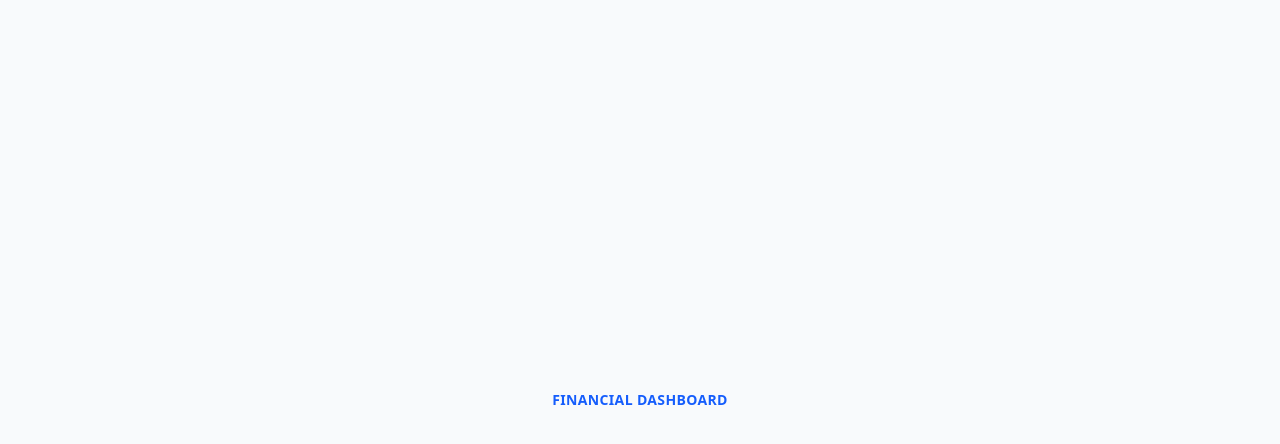
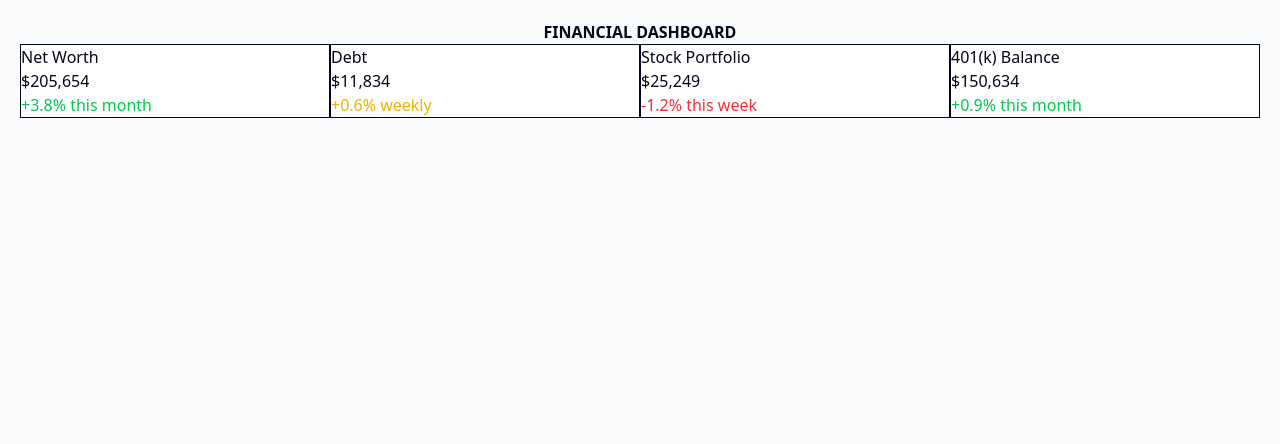
Before and after one commit to Austin-Tillotson/financial-app-project, a Next.js app: page / in a window 1280 px wide. Shown: the top 444 px of the page. Built offline with nearby package versions, Linux system fonts and the light colour scheme.

Commit message:
implemented info cards

```diff
--- a/src/app/page.tsx
+++ b/src/app/page.tsx
@@ -1,13 +1,28 @@
+import { InfoCard } from "@/components/dashboard/InfoCard";
+import { infoCards } from "@/data/dashboard";
+
 export default function Home() {
   return (
-    <main className="min-h-screen bg-slate-50 text-slate-950">
-      <section className="mx-auto flex min-h-screen max-w-7xl items-center justify-center px-6">
+    <main className="bg-slate-50 text-slate-950 px-5 py-5">
+      <section className="mx-auto flex max-w-7xl items-center justify-center">
         <div className="text-center">
-          <p className="text-sm font-semibold uppercase tracking-wide text-blue-600">
+          <p className="font-semibold uppercase">
             Financial Dashboard
           </p>
         </div>
       </section>
+
+      <section className="grid md:grid-cols-2 xl:grid-cols-4">
+        {infoCards.map((card) => (
+          <InfoCard
+            key={card.label}
+            label={card.label}
+            value={card.value}
+            change={card.change}
+            trend={card.trend}
+          />
+        ))}
+      </section>
     </main>
   );
 }
--- /dev/null
+++ b/src/components/dashboard/InfoCard.tsx
@@ -0,0 +1,31 @@
+import type { Trend } from "@/data/dashboard";
+import Card from "../ui/Card";
+
+type InfoCardProps = {
+  label: string;
+  value: string;
+  change: string;
+  trend: Trend;
+};
+
+const trendStyles = {
+  positive: "text-green-500",
+  negative: "text-red-500",
+  neutral: "text-yellow-500",
+};
+
+export function InfoCard({ label, value, change, trend }: InfoCardProps) {
+  return (
+    <Card>
+      <p className="">{label}</p>
+
+      <p className="">
+        {value}
+      </p>
+
+      <p className={`${trendStyles[trend]}`}>
+        {change}
+      </p>
+    </Card>
+  );
+}
--- /dev/null
+++ b/src/components/ui/Card.tsx
@@ -0,0 +1,13 @@
+import type { ReactNode } from "react";
+
+type CardProps = {
+  children: ReactNode;
+};
+
+export default function Card({ children }: CardProps) {
+  return (
+    <article className="border bg-white">
+      {children}
+    </article>
+  );
+}
--- /dev/null
+++ b/src/data/dashboard.ts
@@ -0,0 +1,35 @@
+export type Trend = "positive" | "negative" | "neutral";
+
+export type InfoCardData = {
+  label: string;
+  value: string;
+  change: string;
+  trend: Trend;
+};
+
+export const infoCards: InfoCardData[] = [
+  {
+    label: "Net Worth",
+    value: "$205,654",
+    change: "+3.8% this month",
+    trend: "positive",
+  },
+  {
+    label: "Debt",
+    value: "$11,834",
+    change: "+0.6% weekly",
+    trend: "neutral",
+  },
+  {
+    label: "Stock Portfolio",
+    value: "$25,249",
+    change: "-1.2% this week",
+    trend: "negative",
+  },
+  {
+    label: "401(k) Balance",
+    value: "$150,634",
+    change: "+0.9% this month",
+    trend: "positive",
+  },
+];
```
